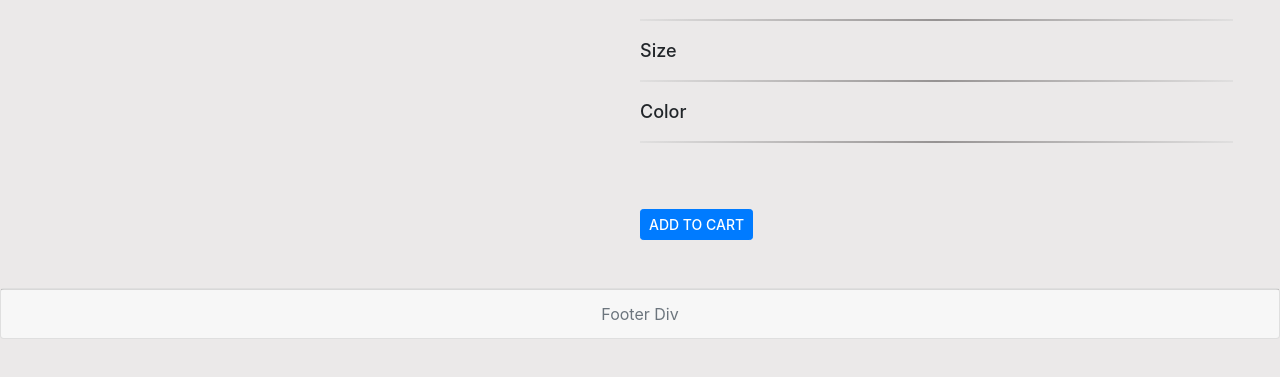
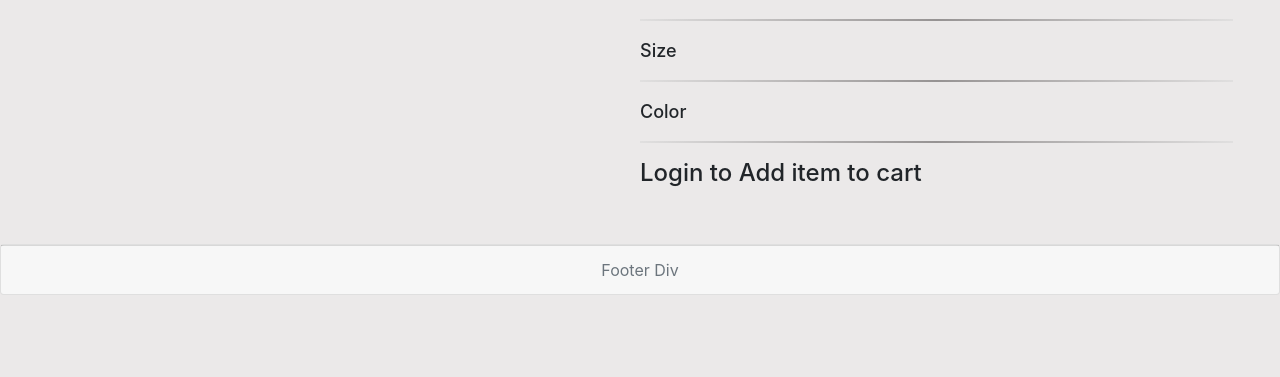
Before and after one commit to piyushpandey16444/EcomWeb, a Django app: page /product/ in a window 1280 px wide. Shown: the part 201-578 px from the top of the page. Run offline with Django 3.2, Linux system fonts and the light colour scheme; some libraries are stand-ins or nearby versions.

Commit message:
added login req on product detail page.

```diff
--- a/shop/templates/shop/product-detail.html
+++ b/shop/templates/shop/product-detail.html
@@ -136,23 +136,6 @@
         <!-- one row and three columns -->
         <div class="row justify-content-between no-gutters">
 
-            {% comment %} <i class="upper__arrow far fa-2x fa-arrow-alt-circle-up"></i> {% endcomment %}
-            <!-- thumbnail images-->
-            {% comment %} <div class="col-md-1 ">
-                <div class="slider__wrapper w-100 no-gutters">
-                    <div class="slider my-2 d-flex mx-auto flex-column">
-                        <img class="my-1 thumbnail active" src="{% static 'images/2.jpg' %}" alt="">
-                        <img class="my-1 thumbnail" src="{% static 'images/3.jpg' %}" alt="">
-                        <img class="my-1 thumbnail" src="{% static 'images/4.jpg' %}" alt="">
-                        <img class="my-1 thumbnail" src="{% static 'images/5.jpg' %}" alt="">
-                        <img class="my-1 thumbnail" src="{% static 'images/3.jpg' %}" alt="">
-                        <img class="my-1 thumbnail" src="{% static 'images/4.jpg' %}" alt="">
-                        <img class="my-1 thumbnail" src="{% static 'images/5.jpg' %}" alt="">
-                    </div>
-                </div>
-            </div> {% endcomment %}
-            {% comment %} <i class="lower__arrow far fa-2x fa-arrow-alt-circle-down"></i> {% endcomment %}
-
             <!-- main img-->
             <div class="col-md-4 ml-0 no-gutters">
                 <img class="product__img w-100" src="{{product.productimage.url}}" alt="{{product.product_name}}">
@@ -229,7 +212,13 @@
 
                         </div>
                     </div>
-                    <button type="submit" data-product="{{product.id}}" data-size="" data-color="" class="cart__btn btn btn-primary btn-sm">Add to Cart</button>
+
+                    {% if request.user.is_authenticated %}
+                        <button type="submit" data-product="{{product.id}}" data-size="" data-color="" class="cart__btn btn btn-primary btn-sm">Add to Cart</button>
+                    {% else %}
+                        <h4>Login to Add item to cart</h4>
+                    {% endif %}
+
                 </div>
             </div>
 
--- a/shop/urls.py
+++ b/shop/urls.py
@@ -10,8 +10,8 @@ urlpatterns = [
     path('add-to-cart/', add_to_cart, name="add-to-cart"),
     path('delete-item/', delete_cart, name='delete-item'),
 
-    path('signup/', signup_view, name='signup'),
-    path('login/', login_view, name='login'),
-    path('logout/', logout_view, name='logout'),
+    path('accounts/signup/', signup_view, name='signup'),
+    path('accounts/login/', login_view, name='login'),
+    path('accounts/logout/', logout_view, name='logout'),
     path('activate/<uid64>/<token>', verification_view, name='activate'),
 ]
--- a/shop/views.py
+++ b/shop/views.py
@@ -15,6 +15,7 @@ from .forms import UserAdminCreationForm, AuthenticateForm
 from .models import CustomUser, Product, UserCart, Size, Color
 from .utils import token_generator
 from django.views.decorators.csrf import csrf_exempt
+from django.contrib.auth.decorators import login_required
 
 
 class EmailThread(threading.Thread):
@@ -168,6 +169,7 @@ def logout_view(request):
 
 
 @csrf_exempt
+@login_required
 def delete_cart(request):
     if request.method == "DELETE":
         json_data = request.body
@@ -176,6 +178,7 @@ def delete_cart(request):
         return JsonResponse(data={'response': 'deleted'}, safe=True)
 
 
+@login_required
 def cart_view(request):
     cart_items = get_list_or_404(UserCart, user_id=request.user)
     total_cart_items = len(cart_items)
@@ -187,6 +190,7 @@ def cart_view(request):
 
 
 @csrf_exempt
+@login_required
 def add_to_cart(request):
     if request.method == "POST" and request.is_ajax():
         json_data = request.body
```
